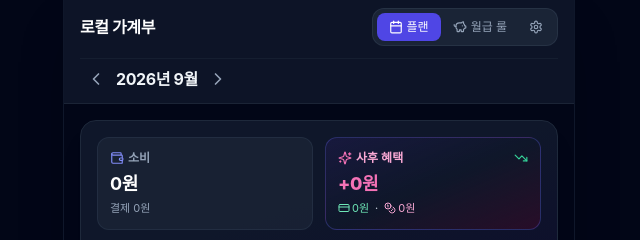
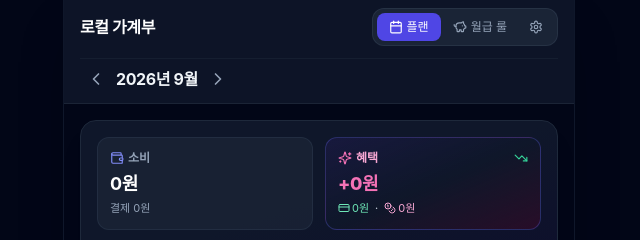
Before and after one commit to hyungoo7703/local-ledger, a React (Vite) app: page / in a window 1280 px wide. Shown: the top 240 px of the page, without its empty margins (321-961 px from the left). Built offline with nearby package versions, Linux system fonts and the light colour scheme.

Commit message:
refactor: '사후 혜택' 용어를 '혜택'으로 간결하게 통일

```diff
--- a/src/components/DealCalendar.tsx
+++ b/src/components/DealCalendar.tsx
@@ -103,7 +103,7 @@ export const DealCalendar: React.FC<DealCalendarProps> = ({
               {totalBenefit > 0 && (
                 <span
                   className="w-1.5 h-1.5 rounded-full bg-emerald-400 shrink-0 shadow-sm shadow-emerald-400/60"
-                  title="사후 혜택 포함"
+                  title="혜택 포함"
                 />
               )}
               <span>{dayDeals.length}건</span>
--- a/src/components/QuickAddModal.tsx
+++ b/src/components/QuickAddModal.tsx
@@ -146,7 +146,7 @@ export const QuickAddModal: React.FC<QuickAddModalProps> = ({
 
     onSave(item);
 
-    // 사후 혜택이 있을 때 경쾌한 폭죽 효과
+    // 혜택(청구할인/적립)이 있을 때 경쾌한 폭죽 효과
     if (finalBenefit > 0) {
       confetti({
         particleCount: 50,
--- a/src/components/SalaryRules.tsx
+++ b/src/components/SalaryRules.tsx
@@ -7,7 +7,7 @@ import { calculateRemainingSalary, calculateSpendingLimitManwon, calculateTotalD
 interface SalaryRulesProps {
   config: SalaryConfig;
   currentPlannedDealsSpend: number; // in KRW (원)
-  totalPostBenefits?: number; // in KRW (원) 사후 혜택 총액
+  totalPostBenefits?: number; // in KRW (원) 혜택 총액 (청구할인 + 적립)
   onUpdateConfig: (newConfig: SalaryConfig) => void;
 }
 
@@ -356,7 +356,7 @@ export const SalaryRules: React.FC<SalaryRulesProps> = ({
           </div>
           {totalPostBenefits > 0 && (
             <div className="text-[11px] text-emerald-400 font-medium">
-              ✨ 사후 혜택 +{formatCompactKRW(totalPostBenefits)} 반영으로 한계 예산 확대됨
+              ✨ 혜택 +{formatCompactKRW(totalPostBenefits)} 반영으로 한계 예산 확대됨
             </div>
           )}
           <div className="w-full bg-slate-800 rounded-full h-2 overflow-hidden mt-1">
--- a/src/components/StatsCard.tsx
+++ b/src/components/StatsCard.tsx
@@ -4,7 +4,7 @@ import { formatCompactKRW, formatKRW } from '../utils/formatters';
 
 interface StatsCardProps {
   totalPlannedSpend: number; // 실제 결제(승인) 예정 총액 (원)
-  totalPostBenefits: number; // 사후 혜택 총액 (청구할인 + 적립) (원)
+  totalPostBenefits: number; // 혜택 총액 (청구할인 + 적립) (원)
   billDiscountTotal: number; // 결제일 청구할인 합계 (원)
   pointRewardTotal: number; // 포인트/캐시백 적립 합계 (원)
   completedCount: number;
@@ -21,7 +21,7 @@ export const StatsCard: React.FC<StatsCardProps> = ({
   totalCount,
   baseBudgetWon
 }) => {
-  // 사후 혜택(청구할인, 포인트적립)이 발생하면 한계 소비 예산이 늘어남
+  // 혜택(청구할인, 포인트적립)이 발생하면 한계 소비 예산이 늘어남
   const adjustedBudgetWon = baseBudgetWon + totalPostBenefits;
   const netSpend = Math.max(0, totalPlannedSpend - totalPostBenefits);
   const remainingBudgetWon = adjustedBudgetWon - totalPlannedSpend;
@@ -64,7 +64,7 @@ export const StatsCard: React.FC<StatsCardProps> = ({
             <div className="flex items-center justify-between text-xs text-pink-300 mb-1">
               <span className="font-semibold flex items-center gap-1 whitespace-nowrap">
                 <Sparkles className="w-3.5 h-3.5 text-pink-400 shrink-0" />
-                사후 혜택
+                혜택
               </span>
               <TrendingDown className="w-3.5 h-3.5 text-emerald-400 shrink-0" />
             </div>
--- a/src/utils/storage.ts
+++ b/src/utils/storage.ts
@@ -109,7 +109,7 @@ export function importBackupJson(jsonStr: string): AppState {
     throw new Error('유효하지 않은 가계부 백업 데이터입니다.');
   }
 
-  // 1. Deals 복원 (사후 혜택 및 즉시할인 호환 복원)
+  // 1. Deals 복원 (혜택 및 즉시할인 호환 복원)
   const deals = Array.isArray(parsed.deals)
     ? parsed.deals.map((d: any) => ({
         id: String(d.id || Date.now() + Math.random()),
```
